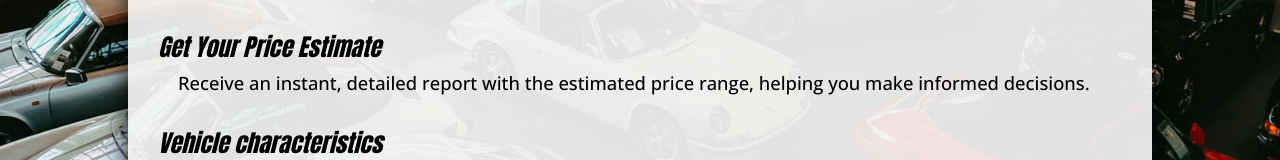
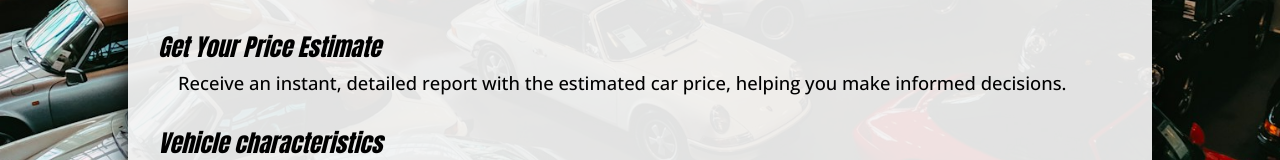
Before and after one commit to gszp1/BigData-Project, a React (Vite) app in the folder frontend/: page / in a window 1280 px wide. Shown: the part 624-784 px from the top of the page. Built offline with nearby package versions, Linux system fonts and the light colour scheme; a web font is replaced by a local one.

Commit message:
Small text refactor.

```diff
--- a/frontend/src/components/PageLayout/PageLayout.jsx
+++ b/frontend/src/components/PageLayout/PageLayout.jsx
@@ -39,7 +39,7 @@ const PageLayout = () => {
                     title={"Get Your Price Estimate"}
                 />
                 <TextField
-                    text={"Receive an instant, detailed report with the estimated price range, helping you make informed decisions."}
+                    text={"Receive an instant, detailed report with the estimated car price, helping you make informed decisions."}
                 />
                 <ParagraphTitle
                     title={"Vehicle characteristics"}
```
